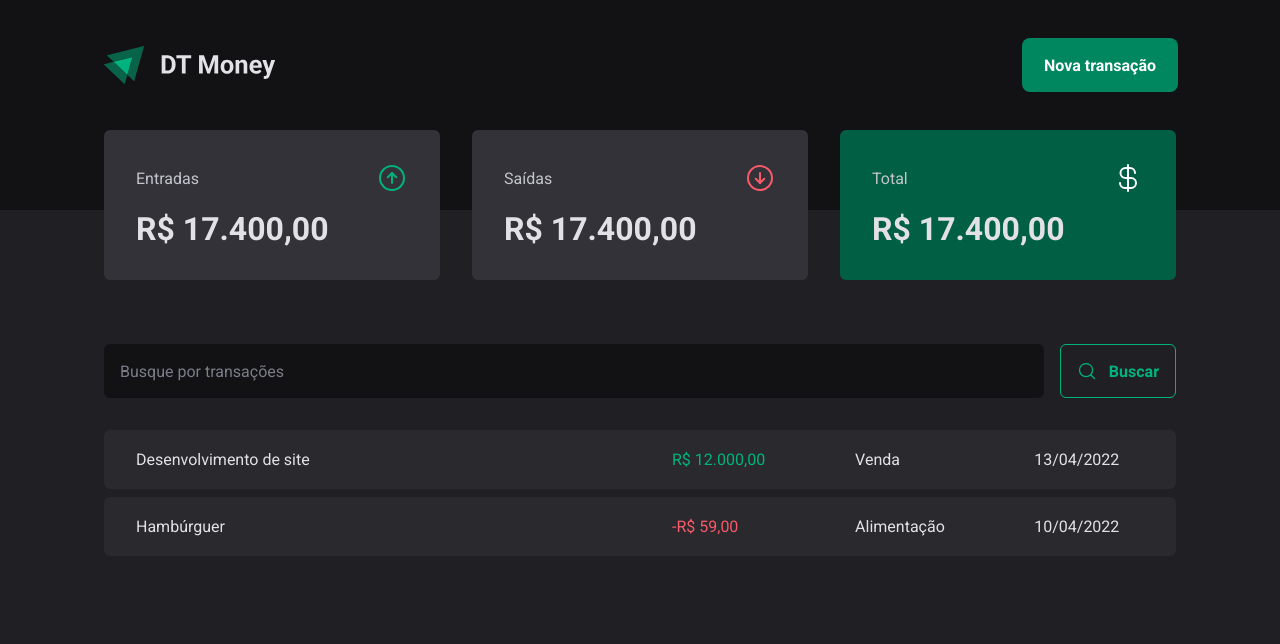
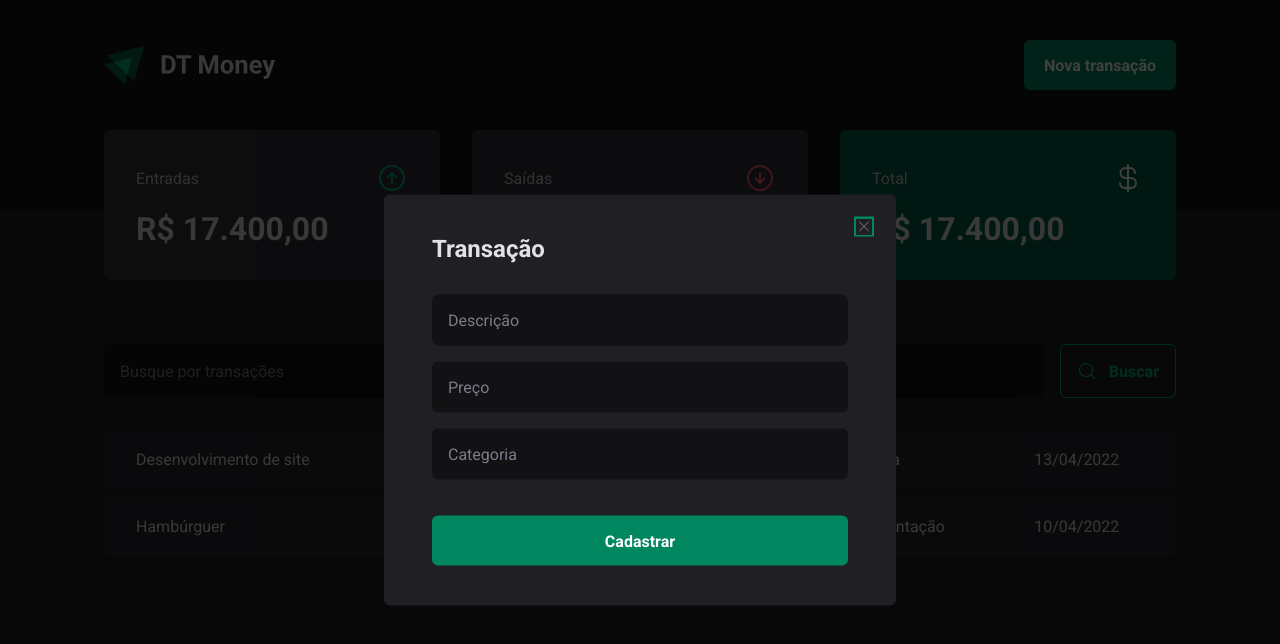
Before and after one commit to Lucas-Fer/dt-money, a React (Vite) app: page / in a window 1280 px wide. Both pictures are taken after a click on the button "Nova transação". Shown: the top 644 px of the page. Built offline with nearby package versions, Linux system fonts and the light colour scheme.

Commit message:
feat; transaction modal with radix

```diff
--- a/src/components/Header/index.tsx
+++ b/src/components/Header/index.tsx
@@ -1,12 +1,21 @@
 import { HeaderContainer, HeaderContent, NewTransactionButton } from "./styles";
+import * as Dialog from '@radix-ui/react-dialog';
+
 import logoImg from '../../assets/logo.svg';
+import NewTransactionModal from "../NewTransactionModal";
 
 export default function Header() {
   return (
     <HeaderContainer>
       <HeaderContent>
         <img src={logoImg} alt="" />
-        <NewTransactionButton>Nova transação</NewTransactionButton>
+
+        <Dialog.Root>
+          <Dialog.Trigger asChild>
+            <NewTransactionButton>Nova transação</NewTransactionButton>
+          </Dialog.Trigger>
+          <NewTransactionModal />
+        </Dialog.Root>
       </HeaderContent>
     </HeaderContainer>
   )
--- /dev/null
+++ b/src/components/NewTransactionModal/index.tsx
@@ -0,0 +1,25 @@
+import * as Dialog from '@radix-ui/react-dialog';
+import { CloseButton, Content, Overlay } from './styles';
+import { X } from 'phosphor-react';
+
+export default function NewTransactionModal() {
+  return (
+    <Dialog.Portal>
+      <Overlay />
+      <Content>
+        <Dialog.Title>Transação</Dialog.Title>
+        <CloseButton>
+          <X />
+        </CloseButton>
+
+        <form action="">
+          <input type="text" placeholder='Descrição' required />
+          <input type="number" placeholder='Preço' required />
+          <input type="text" placeholder='Categoria' required />
+
+          <button type="submit">Cadastrar</button>
+        </form>
+      </Content>
+    </Dialog.Portal>
+  )
+}
--- /dev/null
+++ b/src/components/NewTransactionModal/styles.ts
@@ -0,0 +1,70 @@
+import styled from "styled-components";
+import * as Dialog from '@radix-ui/react-dialog';
+
+export const Overlay = styled(Dialog.Overlay)`
+  position: fixed;
+  width: 100vw;
+  height: 100vh;
+  inset: 0;
+  background: rgba(0, 0, 0, 0.75);
+`;
+
+export const Content = styled(Dialog.Content)`
+  min-width: 32rem;
+  border-radius: 6px;
+  padding: 2.5rem 3rem;
+  background: ${props => props.theme["gray-800"]};
+  position: fixed;
+  top: 50%;
+  left: 50%;
+  transform: translate(-50%, -50%);
+
+  form {
+    margin-top: 2rem;
+    display: flex;
+    flex-direction: column;
+    gap: 1rem;
+
+    input {
+      border-radius: 6px;
+      border: 0;
+      background: ${props => props.theme["gray-900"]};
+      color: ${props => props.theme["gray-300"]};
+      padding: 1rem;
+
+      &::placeholder {
+        color: ${props => props.theme["gray-500"]};
+      }
+    }
+
+    button[type="submit"] {
+      height: 50px;
+      border: 0;
+      font-weight: bold;
+      padding: 0 1.25rem;
+      border-radius: 6px;
+      margin-top: 1.25rem;
+      cursor: pointer;
+
+      background: ${props => props.theme["green-500"]};
+      color: ${props => props.theme.white};
+
+      &:hover {
+        background: ${props => props.theme["green-700"]};
+        transition: background-color 0.2s;
+      }
+    }
+  }
+`;
+
+export const CloseButton = styled(Dialog.Close)`
+  position: absolute;
+  background: transparent;
+  border: 0;
+  top: 1.5rem;
+  right: 1.5rem;
+  line-height: 0;
+  cursor: pointer;
+
+  color: ${props => props.theme["gray-500"]};
+`;
```
